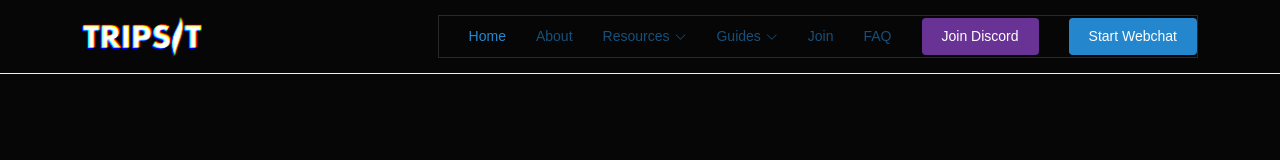
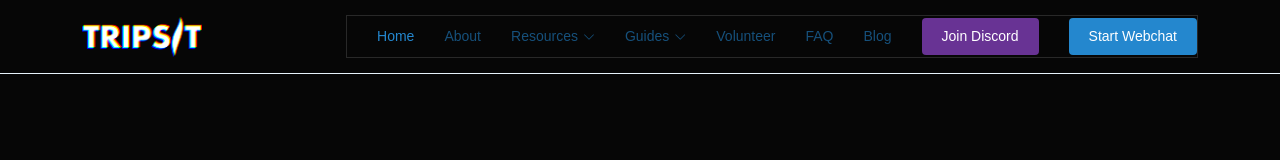
Before and after one commit to TripSit/website, a Next.js app: page /template in a window 1280 px wide. Shown: the top 160 px of the page. Built offline with nearby package versions, Linux system fonts and the light colour scheme; no server answers.

Commit message:
Add blog to header

```diff
--- a/src/components/Header.tsx
+++ b/src/components/Header.tsx
@@ -307,10 +307,15 @@ function Header() {
               </a>
             </li> */}
             <li>
-              <a href={`${domain}#cta`}>Join</a>
+              <a href={`${domain}#cta`}>Volunteer</a>
             </li>
             <li>
               <a href={`${domain}#faq`}>FAQ</a>
+            </li>
+            <li>
+              <a href={`https://blog.${process.env.NEXT_PUBLIC_DNS_DOMAIN}`}>
+                Blog
+              </a>
             </li>
             {/* <li>
               <a
@@ -334,10 +339,7 @@ function Header() {
               </a>
             </li>
             <li>
-              <a
-                className="joindiscord scrollto"
-                href="https://tripsit.io/webchat"
-              >
+              <a className="joindiscord scrollto" href={`${domain}/webchat`}>
                 Start Webchat
               </a>
             </li>
```
